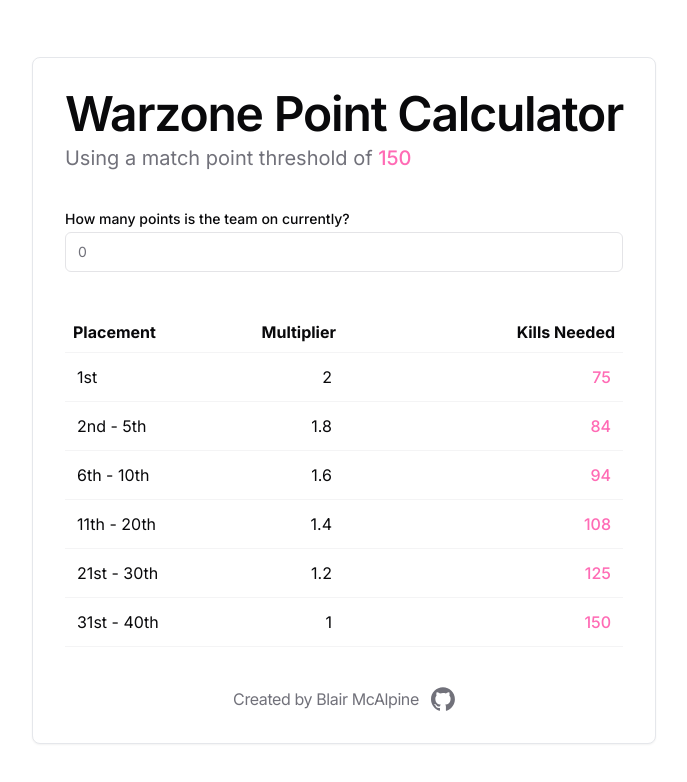
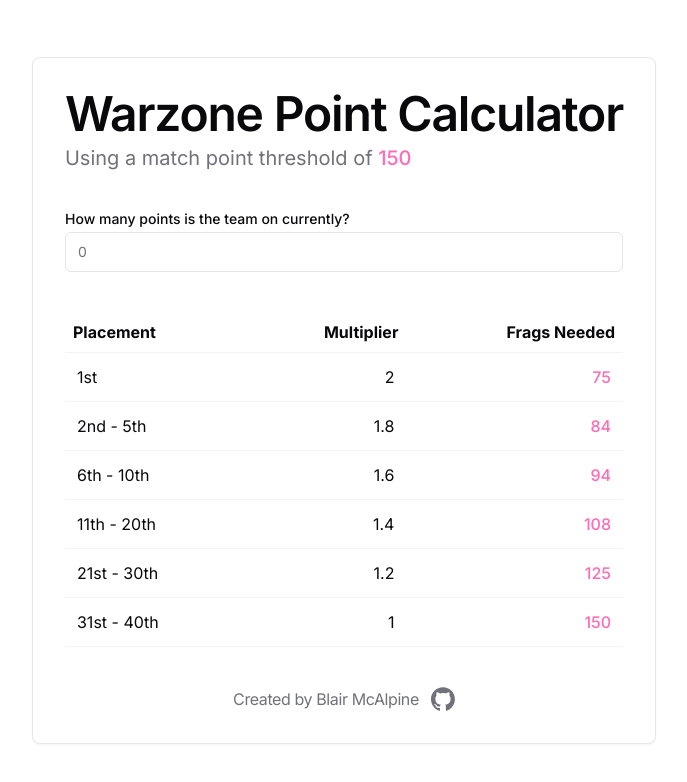
Before and after one commit to blairmcalpine/warzone-calculator, a Next.js app: page / in a window 1280 px wide. Shown: the top 782 px of the page, without its empty margins (296-983 px from the left). Built offline with nearby package versions, Linux system fonts and the light colour scheme.

Commit message:
Fix styling

```diff
--- a/src/app/page.tsx
+++ b/src/app/page.tsx
@@ -5,8 +5,8 @@
 
 export default function HomePage() {
   return (
-    <main className="flex h-dvh flex-col items-center justify-center">
-      <Card className="flex h-dvh flex-col gap-8 p-6 md:h-auto md:gap-10 md:p-8">
+    <main className="flex min-h-dvh flex-col items-center justify-center">
+      <Card className="flex min-h-dvh flex-col gap-8 p-6 md:min-h-fit md:gap-10 md:p-8">
         <div className="flex flex-col gap-1.5">
           <CardTitle className="text-5xl">Warzone Point Calculator</CardTitle>
           <CardDescription className="text-xl">
--- a/src/components/table.tsx
+++ b/src/components/table.tsx
@@ -51,20 +51,18 @@
       <table>
         <thead>
           <tr>
-            <th className="w-1/4 border-b border-muted p-2 text-left">
-              Placement
-            </th>
-            <th className="w-1/4 border-b border-muted p-2 text-right">
+            <th className="border-b border-muted p-2 text-left">Placement</th>
+            <th className="border-b border-muted p-2 text-right">
               Multiplier{" "}
             </th>
-            <th className="w-1/2 border-b border-muted p-2 text-right">
-              Kills Needed
+            <th className="border-b border-muted p-2 text-right">
+              Frags Needed
             </th>
           </tr>
         </thead>
         <tbody>
           {placements.map((placement) => {
-            const killsNeeded = Math.ceil(
+            const fragsNeeded = Math.ceil(
               Math.max(150 - points, 0) / multipliers[placement],
             );
             return (
@@ -79,7 +77,7 @@
                   {multipliers[placement]}
                 </td>
                 <td className="border-b border-muted p-3 text-right font-medium text-primary">
-                  {killsNeeded}
+                  {fragsNeeded}
                 </td>
               </tr>
             );
```
